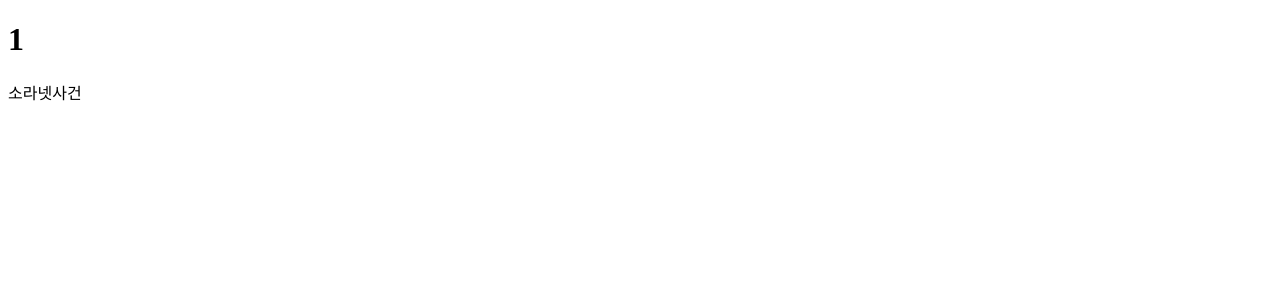
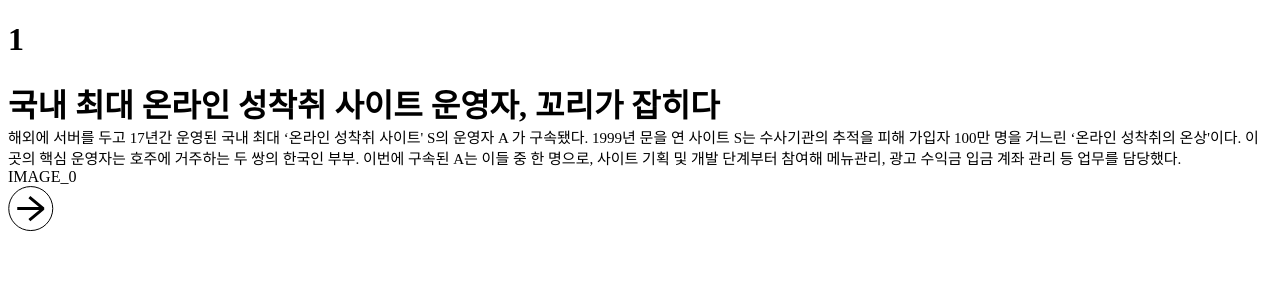
Before and after one commit to newshunter12/judgement-simulator, a Next.js app: page /data/1 in a window 1280 px wide. Shown: the top 300 px of the page. Built offline with nearby package versions, Linux system fonts and the light colour scheme.

Commit message:
feat: create Description component
- added svg icon
- used state for handle contents order

```diff
--- a/component/Description.module.scss
+++ b/component/Description.module.scss
@@ -6,5 +6,9 @@
 }
 
 .content {
-  font-weight: 600;
+  font-size: 15px;
 }
+
+.inActive {
+  display: none;
+}
--- a/component/description.tsx
+++ b/component/description.tsx
@@ -1,11 +1,41 @@
 import styles from "./Description.module.scss";
-import React from "react";
+import PrevIcon from "public/imgs/arrow-left.svg";
+import NextIcon from "public/imgs/arrow-right.svg";
+import React, { useState } from "react";
 
-export default function Description(caseTitle, content): React.ReactElement {
+interface Props {
+  instructions: {
+    content: string;
+  }[];
+  caseTitle: string;
+}
+
+export default function Description({ instructions, caseTitle }: Props): React.ReactElement {
+  const [index, setIndex] = useState(0);
+
+  const title = caseTitle;
+  const content = instructions[index].content;
+  const img = `IMAGE_${index}`; //TODO: 이미지명 caseNum_n 으로 저장
+
   return (
     <div>
-      <div className={styles.title}>{caseTitle}</div>
-      <div className={styles.content}>{content}</div>
+      <div>
+        <PrevIcon
+          className={index === 0 ? styles.inActive : ""}
+          onClick={() => setIndex(index - 1)}
+        />
+      </div>
+      <div className={styles.title}> {title}</div>
+      <div>
+        <div className={styles.content}>{content}</div>
+        <div> {img}</div>
+      </div>
+      <div>
+        <NextIcon
+          className={index === 2 ? styles.inActive : ""}
+          onClick={() => setIndex(index + 1)}
+        />
+      </div>
     </div>
   );
 }
--- a/component/judgement.tsx
+++ b/component/judgement.tsx
@@ -1,3 +1,4 @@
+import Description from "./Description";
 import Case from "utils/Case.interface";
 import React from "react";
 
@@ -13,7 +14,8 @@ function Judgement({ caseObject, caseName }: Props): React.ReactElement {
   return (
     <div>
       <h1>{caseName}</h1>
-      <div>{caseObject.caseName} </div>
+
+      <Description instructions={caseObject.instructions} caseTitle={caseObject.caseTitle} />
     </div>
   );
 }
```
Also changed, not shown: public/imgs/arrow-left.svg (added), public/imgs/arrow-right.svg (added).
